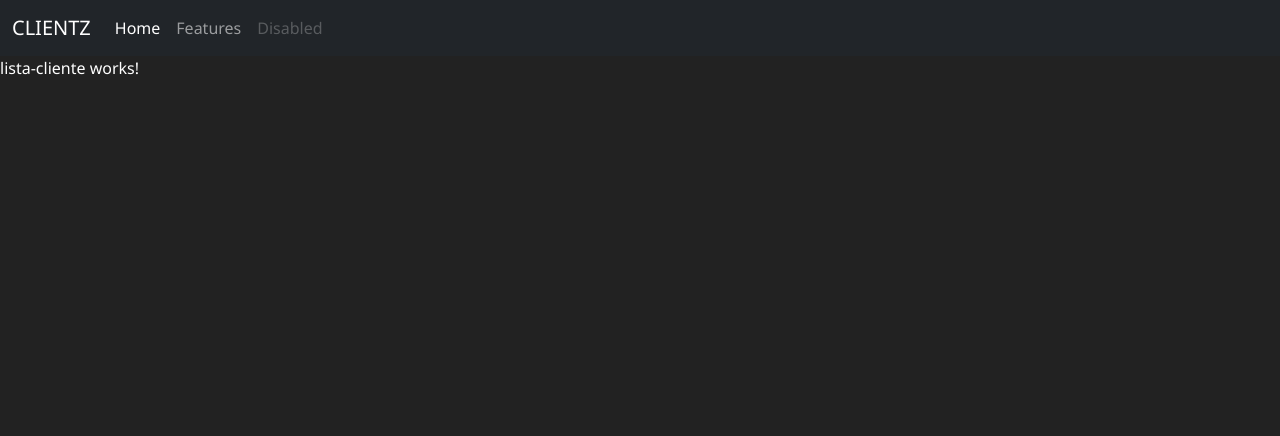
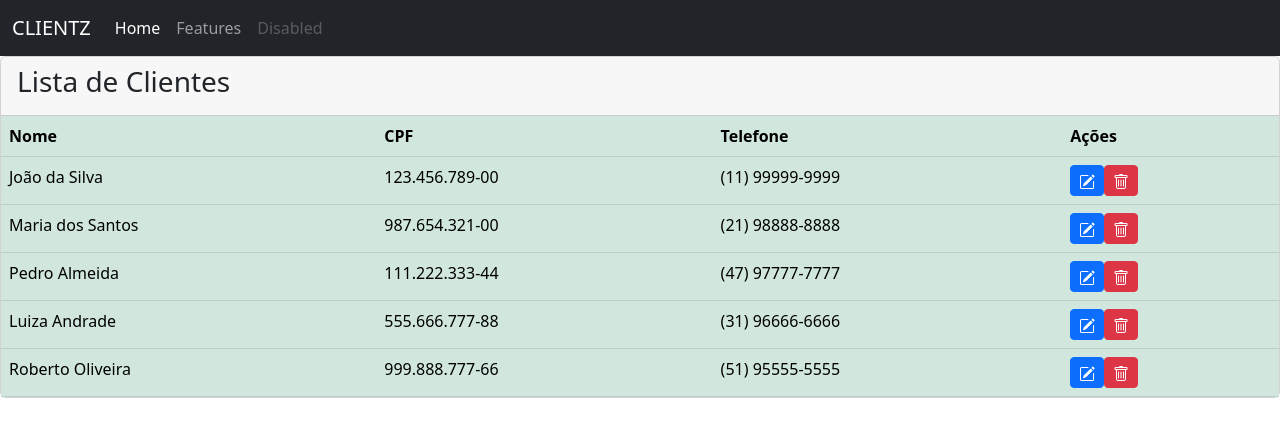
Before and after one commit to RicardonAnjos/cadastro-angular, an Angular app: page / in a window 1280 px wide. Shown: the top 436 px of the page. Built offline with nearby package versions, Linux system fonts and the light colour scheme.

Commit message:
imolementa lista de clientes parcial

```diff
--- a/package.json
+++ b/package.json
@@ -19,6 +19,7 @@
     "@angular/platform-browser-dynamic": "^15.1.0",
     "@angular/router": "^15.1.0",
     "bootstrap": "^5.2.3",
+    "bootstrap-icons": "^1.10.3",
     "font-awesome": "^4.7.0",
     "rxjs": "~7.8.0",
     "tslib": "^2.3.0",
--- a/src/app/clientes/components/lista-cliente/lista-cliente.component.html
+++ b/src/app/clientes/components/lista-cliente/lista-cliente.component.html
@@ -1 +1,39 @@
-<p>lista-cliente works!</p>
+<div class="card">
+  <div class="card-header">
+    <h3 class="card-title text-dark">Lista de Clientes</h3>
+  </div>
+
+  <div class="table-responsive">
+    <table class="table table-success table-hover mb-0">
+      <thead>
+        <tr>
+          <th>Nome</th>
+          <th>CPF</th>
+          <th>Telefone</th>
+          <th>Ações</th>
+        </tr>
+      </thead>
+      <tbody>
+        <tr *ngFor="let cliente of clientes">
+          <td>{{ cliente.nome }}</td>
+          <td>{{ cliente.cpf }}</td>
+          <td>{{ cliente.telefone }}</td>
+          <td>
+            <button class="btn btn-primary btn-sm">
+              <svg xmlns="http://www.w3.org/2000/svg" width="16" height="16" fill="currentColor" class="bi bi-pencil-square" viewBox="0 0 16 16">
+                <path d="M15.502 1.94a.5.5 0 0 1 0 .706L14.459 3.69l-2-2L13.502.646a.5.5 0 0 1 .707 0l1.293 1.293zm-1.75 2.456-2-2L4.939 9.21a.5.5 0 0 0-.121.196l-.805 2.414a.25.25 0 0 0 .316.316l2.414-.805a.5.5 0 0 0 .196-.12l6.813-6.814z"/>
+                <path fill-rule="evenodd" d="M1 13.5A1.5 1.5 0 0 0 2.5 15h11a1.5 1.5 0 0 0 1.5-1.5v-6a.5.5 0 0 0-1 0v6a.5.5 0 0 1-.5.5h-11a.5.5 0 0 1-.5-.5v-11a.5.5 0 0 1 .5-.5H9a.5.5 0 0 0 0-1H2.5A1.5 1.5 0 0 0 1 2.5v11z"/>
+              </svg>
+            </button>
+            <button class="btn btn-danger btn-sm">
+              <svg xmlns="http://www.w3.org/2000/svg" width="16" height="16" fill="currentColor" class="bi bi-trash" viewBox="0 0 16 16">
+                <path d="M5.5 5.5A.5.5 0 0 1 6 6v6a.5.5 0 0 1-1 0V6a.5.5 0 0 1 .5-.5zm2.5 0a.5.5 0 0 1 .5.5v6a.5.5 0 0 1-1 0V6a.5.5 0 0 1 .5-.5zm3 .5a.5.5 0 0 0-1 0v6a.5.5 0 0 0 1 0V6z"/>
+                <path fill-rule="evenodd" d="M14.5 3a1 1 0 0 1-1 1H13v9a2 2 0 0 1-2 2H5a2 2 0 0 1-2-2V4h-.5a1 1 0 0 1-1-1V2a1 1 0 0 1 1-1H6a1 1 0 0 1 1-1h2a1 1 0 0 1 1 1h3.5a1 1 0 0 1 1 1v1zM4.118 4 4 4.059V13a1 1 0 0 0 1 1h6a1 1 0 0 0 1-1V4.059L11.882 4H4.118zM2.5 3V2h11v1h-11z"/>
+              </svg>
+            </button>
+          </td>
+        </tr>
+      </tbody>
+    </table>
+  </div>
+</div>
--- a/src/app/clientes/components/lista-cliente/lista-cliente.component.ts
+++ b/src/app/clientes/components/lista-cliente/lista-cliente.component.ts
@@ -1,10 +1,57 @@
-import { Component } from '@angular/core';
+import { Component, OnInit } from '@angular/core';
+import { Cliente } from '../../models/clientes';
 
 @Component({
   selector: 'app-lista-cliente',
   templateUrl: './lista-cliente.component.html',
   styleUrls: ['./lista-cliente.component.css']
 })
-export class ListaClienteComponent {
+export class ListaClienteComponent implements OnInit {
+    clientes: Cliente[] = [];
 
+    constructor() { }
+
+    getClientes() {
+        this.clientes = [
+            {
+                id: '1',
+                nome: 'João da Silva',
+                cpf: '123.456.789-00',
+                email: 'joao.silva@gmail.com',
+                telefone: '(11) 99999-9999',
+            },
+            {
+                id: '2',
+                nome: 'Maria dos Santos',
+                cpf: '987.654.321-00',
+                email: 'maria.santos@gmail.com',
+                telefone: '(21) 98888-8888',
+            },
+            {
+                id: '3',
+                nome: 'Pedro Almeida',
+                cpf: '111.222.333-44',
+                email: 'pedro.almeida@gmail.com',
+                telefone: '(47) 97777-7777',
+            },
+            {
+                id: '4',
+                nome: 'Luiza Andrade',
+                cpf: '555.666.777-88',
+                email: 'luiza.andrade@gmail.com',
+                telefone: '(31) 96666-6666',
+            },
+            {
+                id: '5',
+                nome: 'Roberto Oliveira',
+                cpf: '999.888.777-66',
+                email: 'roberto.oliveira@gmail.com',
+                telefone: '(51) 95555-5555',
+            },
+        ];
+    }
+
+    ngOnInit(): void {
+        this.getClientes();
+    }
 }
--- a/src/styles.css
+++ b/src/styles.css
@@ -2,9 +2,3 @@
 
 @import "~bootstrap/dist/css/bootstrap.css";
 @import "~font-awesome/css/font-awesome.css";
-
-body {
-  font-family: "Segoe UI", Tahoma, Geneva, Verdana, sans-serif;
-  background-color: #222222;
-  color: #ffffff;
-}
```
Also changed, not shown: 1 other file (tests, documents, lock files or other folders).
